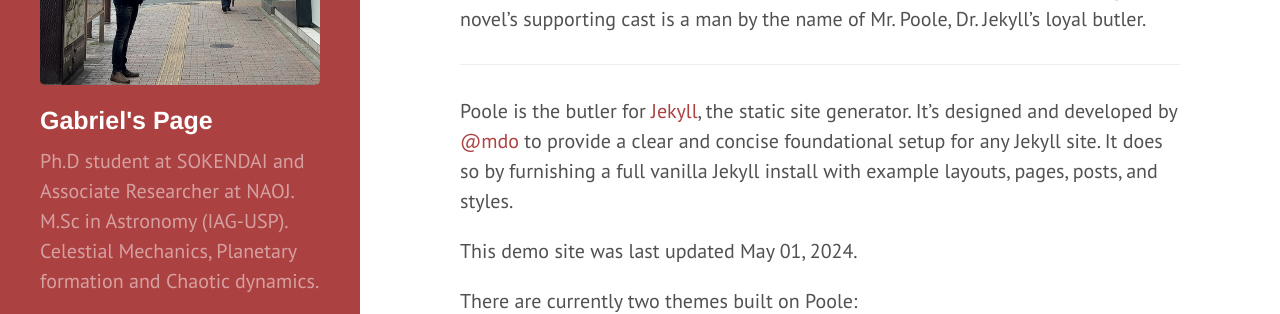
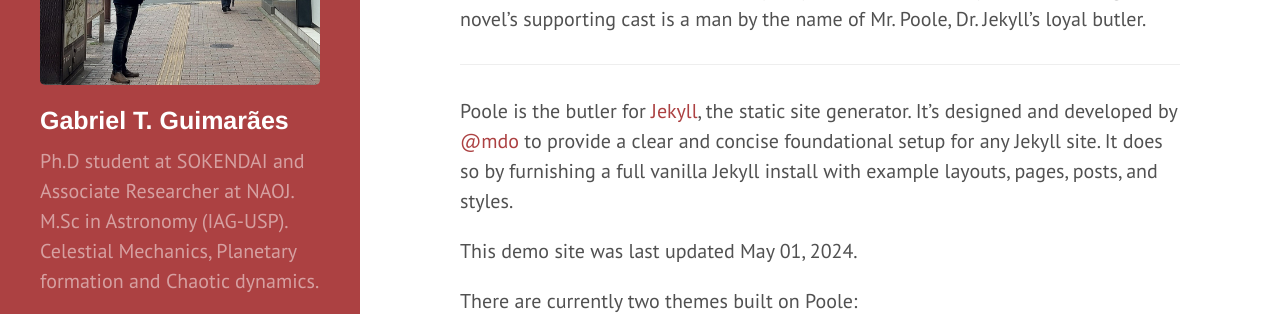
Before and after one commit to gabrieltxg/gabrieltxg.github.io, a Jekyll site: the page built from index.html, in a window 1280 px wide. Shown: the part 334-648 px from the top of the page. Built offline with Jekyll 4.4.1, drawn with Linux system fonts in a browser that asks for light colours; nearby versions of some CDN libraries; Markdown is read by kramdown in place of the engine named in the settings; the list of posts is cut into pages by our own code; a style sheet for code colours, icons or effects is not loaded.

Commit message:
Update _config.yml

```diff
--- a/_config.yml
+++ b/_config.yml
@@ -8,7 +8,7 @@ relative_permalinks: false
 gems:  [jekyll-paginate]
 
 # Setup
-title:            "Gabriel's Page"
+title:            "Gabriel T. Guimarães"
 tagline:          ''
 description:      'Ph.D student at SOKENDAI and Associate Researcher at NAOJ. M.Sc in Astronomy (IAG-USP). Celestial Mechanics, Planetary formation and Chaotic dynamics.'
 url:              gabrieltxg.github.io
```
